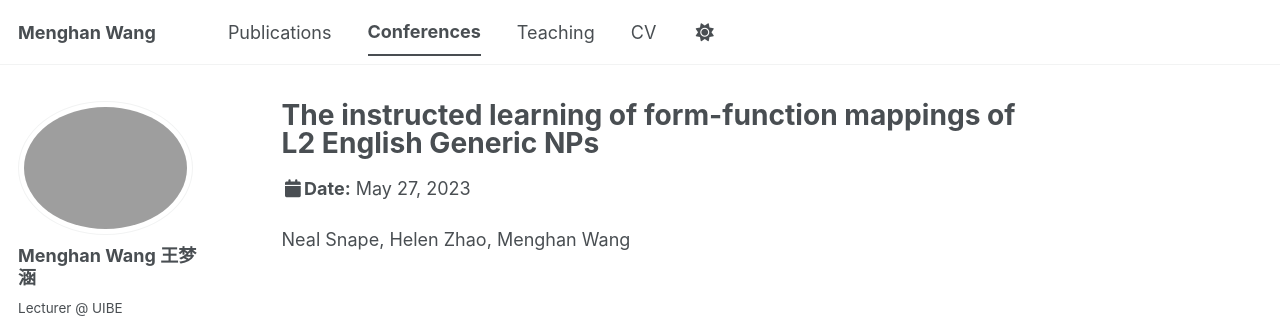
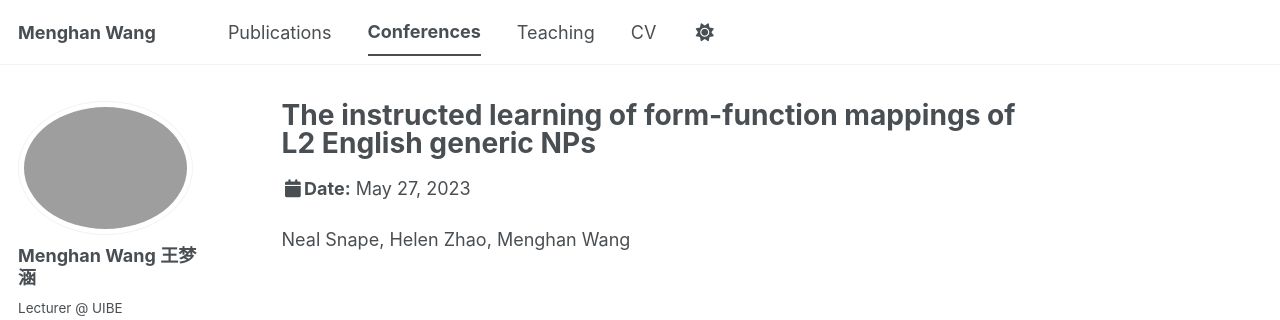
Before and after one commit to menghan120/menghan.github.io, a Jekyll site: the page built from _talks/KASLA_2023.md, in a window 1280 px wide. Shown: the top 320 px of the page. Built offline with Jekyll 4.4.1, drawn with Linux system fonts in a browser that asks for light colours; a script bundle is joined from its source files by our own code; a style sheet for code colours, icons or effects is not loaded.

```diff
--- a/_talks/KASLA_2023.md
+++ b/_talks/KASLA_2023.md
@@ -1,5 +1,5 @@
 ---
-title: "The instructed learning of form-function mappings of L2 English Generic NPs"
+title: "The instructed learning of form-function mappings of L2 English generic NPs"
 collection: talks
 type: "Talk"
 permalink: /talks/KASLA_2023
```
